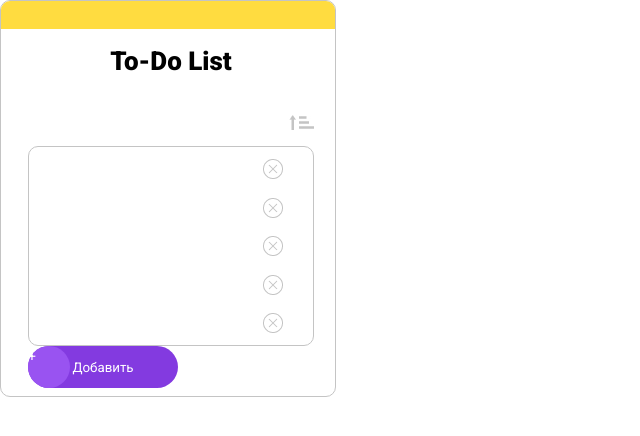
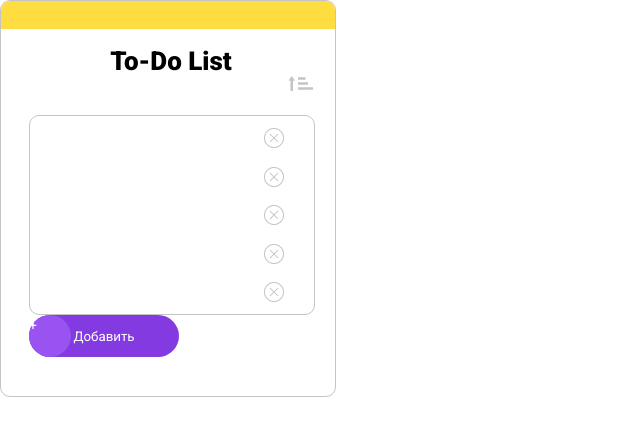
Before and after one commit to samirametin/To-do-list, a plain HTML site: page index.html in a window 1280 px wide. Shown: the whole page, without its empty margins (0-640 px from the left). Drawn offline with Linux system fonts and the light colour scheme; a web font is replaced by a local one.

Commit message:
main html and css

```diff
--- a/style.css
+++ b/style.css
@@ -11,9 +11,7 @@
     border: 1px solid #C4C4C4;
     border-radius: 10px;
     overflow: hidden;
-    display: flex;
-    flex-direction: column;
-    align-items: center;
+
 }
 header{
     background-color: #FFDC40;
@@ -31,7 +29,6 @@ header{
     line-height: 30px;
     letter-spacing: 0em;
     text-align: center;
-    margin-bottom: 39px;
 
 }
 .sort_icon img{
@@ -41,6 +38,7 @@ header{
 }
 .sort_icon{
     text-align: right;
+    height: 39px;
 }
 .to_do_list{
     height: 200px;
@@ -73,7 +71,9 @@ header{
 }
 .button{
     position: relative;
+    float: left;
     width: 150px;
+
 }
 .button button{
     width: 100%;
@@ -83,7 +83,7 @@ header{
     border-radius: 71px;
     border: none;
     color: white;
-    float: left;
+
 
 }
 .plus_item{
@@ -91,11 +91,11 @@ header{
     height: 42px;
     width: 42px;
     border-radius: 50%;
-    float: left;
     position: absolute;
     z-index: 1;
 }
 .plus_item span{
     font-size: 14px;
     color: white;
+    margin: 0 auto;
 }
```
